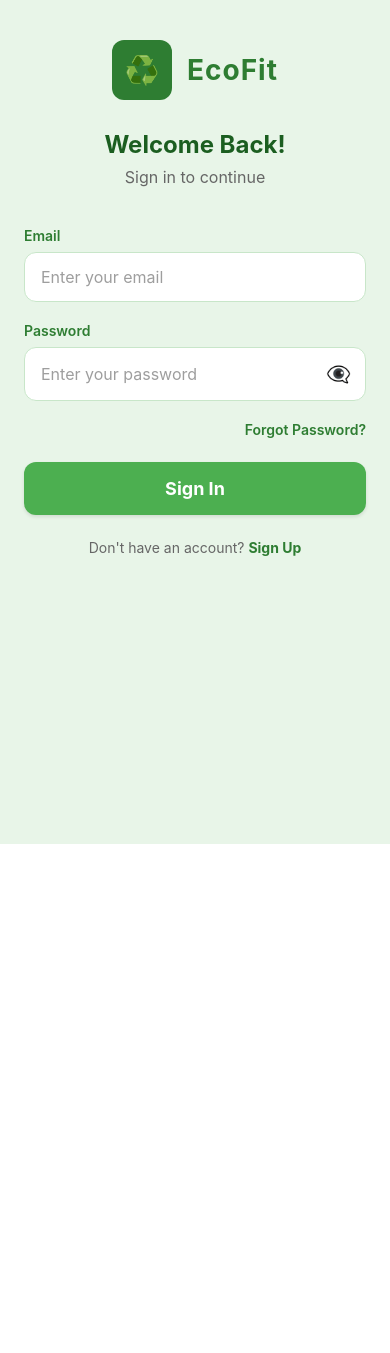
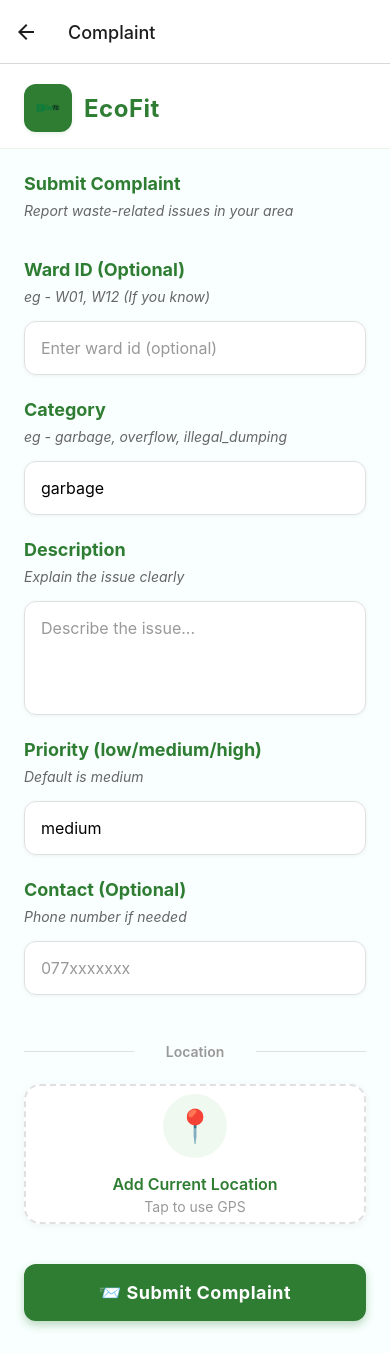
Before and after one commit to janiduimesh/EcoFit_app, a React Native app in the folder mobile/: screen /complaint in a window 390 px wide. Before the commit the page ends 844 px from the top, so only its background shows below. Built offline with nearby package versions, Linux system fonts and the light colour scheme; no server answers.

Commit message:
Added complaints feature and frontend API integration

```diff
--- a/mobile/App.tsx
+++ b/mobile/App.tsx
@@ -11,6 +11,7 @@ import Result from './app/screens/Result';
 import Login from './app/screens/login';
 import Register from './app/screens/Register';
 import AIAgent from './app/screens/AIAgent';
+import complaint from './app/screens/complaint';
 
 type RootStackParamList = {
   Logo: undefined;
@@ -20,6 +21,7 @@ type RootStackParamList = {
   Register: undefined;
   WasteCheck: undefined;
   AIAgent: undefined;
+  complaint: undefined;
   Result: { data: any };
 };
 
@@ -77,6 +79,12 @@ export default function App() {
           options={{ title: 'AI Agent' }}
         />
         <Stack.Screen
+  name="complaint"
+  component={complaint}
+  options={{ title: 'Complaint' }}
+/>
+
+        <Stack.Screen
           name="Result"
           component={Result}
           options={{ title: 'Results' }}
--- a/mobile/app/screens/Main.tsx
+++ b/mobile/app/screens/Main.tsx
@@ -20,6 +20,7 @@ type RootStackParamList = {
   Register: undefined;
   WasteCheck: undefined;
   AIAgent: undefined;
+  complaint: undefined;
   Result: { data: any };
 };
 
@@ -86,8 +87,8 @@ export default function Main({ navigation }: Props) {
   };
 
   const handleComplaints = () => {
-    // TODO: Implement complaints
-    console.log('Complaints pressed');
+  navigation.navigate('complaint');
+
   };
 
   const handleBinOverflow = () => {
--- a/mobile/app/screens/complaint.tsx
+++ b/mobile/app/screens/complaint.tsx
@@ -22,10 +22,10 @@ type RootStackParamList = {
   Home: undefined;
   WasteCheck: undefined;
   Result: { data: any };
-  ComplaintCreate: undefined;
+  complaint: undefined;
 };
 
-type ComplaintCreateScreenNavigationProp = StackNavigationProp<RootStackParamList, 'ComplaintCreate'>;
+type ComplaintCreateScreenNavigationProp = StackNavigationProp<RootStackParamList, 'complaint'>;
 
 type Props = {
   navigation: ComplaintCreateScreenNavigationProp;
@@ -110,7 +110,7 @@ export default function ComplaintCreate({ navigation }: Props) {
     try {
       setIsLoading(true);
 
-      const { createComplaint } = await import('../api/complaints');
+      const { createComplaint } = await import('../api/complaint');
 
       const payload = {
         lat,
--- a/mobile/app/utils/config.ts
+++ b/mobile/app/utils/config.ts
@@ -1,6 +1,6 @@
 // Get API URL from environment variables or use default
 // Point to your FastAPI backend server
-export const API_URL = process.env.API_URL || 'http://192.168.1.9:8000/api/v1';
+export const API_URL = process.env.API_URL || 'http://192.168.8.121:8082/api/v1';
 
 //Sliit Wifi
 //export const API_URL = process.env.API_URL || 'http://172.28.3.121:8081/api/v1';
```
Also changed, not shown: 1 other file (tests, documents, lock files or other folders).
